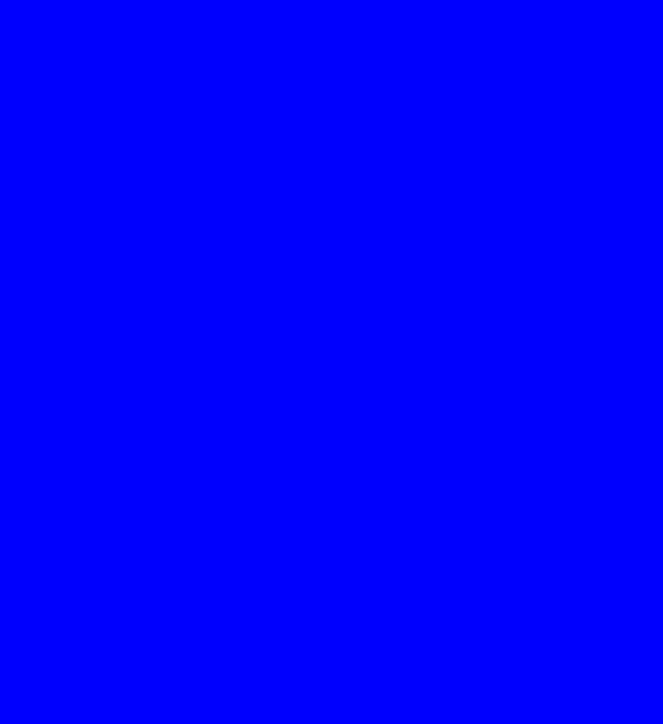
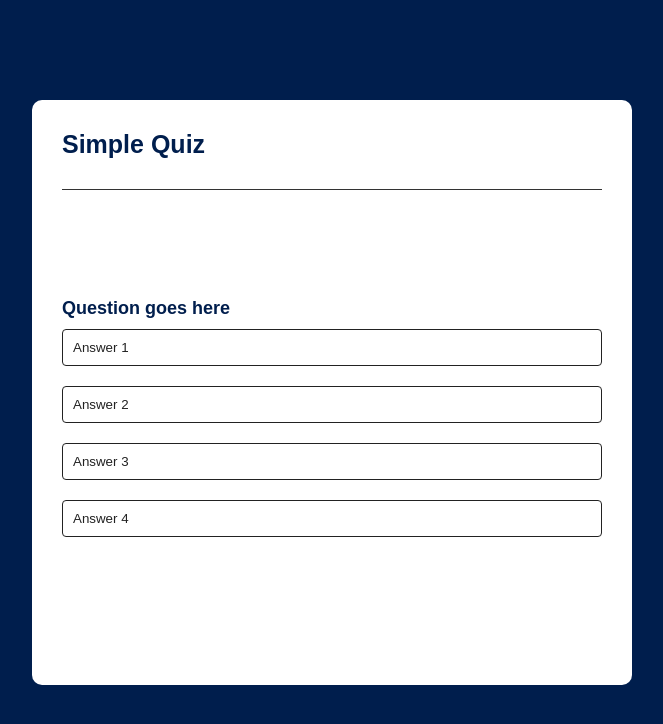
Before and after one commit to AmandaCIdev/JavaScript_Quiz, a plain HTML site: page index.html in a window 1280 px wide. Shown: the whole page, without its empty margins (308-971 px from the left). Drawn offline with Linux system fonts and the light colour scheme; files whose address does not match are found by name.

Commit message:
Add: answer buttons-HTML and styles in CSS

```diff
--- a/assets/css/style.css
+++ b/assets/css/style.css
@@ -1,3 +1,51 @@
+* {
+    margin: 0;
+    padding: 0;
+    font-family: 'Poppins', sans-serif;
+    box-sizing: border-box;
+}
+
+
 body {
-    background: blue;
+    background: #001e4d;
 }
+
+.app {
+    background: #fff;
+    width: 90%;
+    max-width: 600px;
+    margin: 100px auto 0;
+    border-radius: 10px;
+    padding: 30px;
+}
+
+.app h1 {
+    font-size: 25px;
+    color: #001e4d;
+    font-weight: 600;
+    border-bottom: 1px solid #333;
+    padding-bottom: 30px;
+}
+
+.quiz {
+    padding: 20% 0;
+}
+
+.quiz h2 {
+    font-size: 18px;
+    color: #001e4d;
+    font-weight: 600;
+}
+
+.btn {
+    background: #fff;
+    color: #222;
+    font-weight: 500;
+    width: 100%;
+    border: 1px solid #222;
+    padding: 10px;
+    margin: 10px 0;
+    text-align: left;
+    border-radius: 4px;
+    cursor: pointer;
+}
--- a/index.html
+++ b/index.html
@@ -5,11 +5,22 @@
     <meta charset="UTF-8">
     <meta name="viewport" content="width=device-width, initial-scale=1.0">
     <link rel="stylesheet" href="assets/css/style.css">
-    <title>Document</title>
+    <title>JavaScript Quiz App</title>
 </head>
 
 <body>
-
+    <div class="app">
+        <h1>Simple Quiz</h1>
+        <div class="quiz">
+            <h2 id="question">Question goes here</h2>
+            <div id="answer-buttons">
+                <button class="btn">Answer 1</button>
+                <button class="btn">Answer 2</button>
+                <button class="btn">Answer 3</button>
+                <button class="btn">Answer 4</button>
+            </div>
+        </div>
+    </div>
 
     <script src="assets/js/script.js"></script>
 </body>
```
